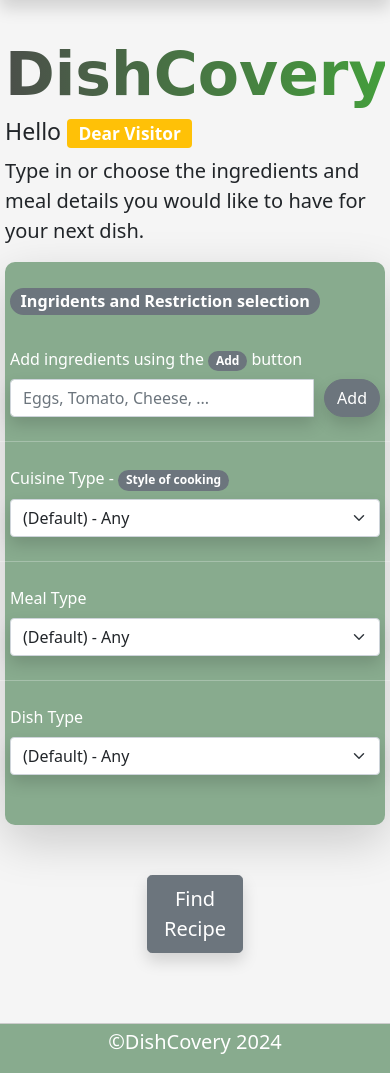
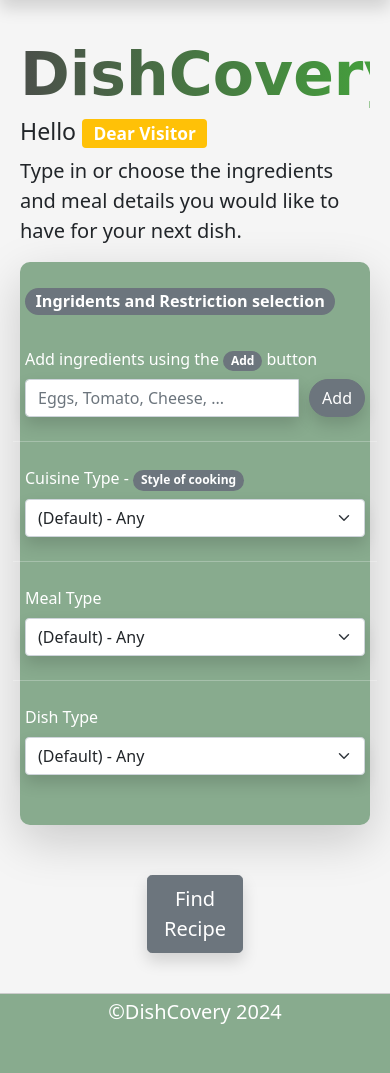
Before and after one commit to NebiyouBelaineh/Dishcovery, a Flask app: page /recipe_finder in a window 390 px wide; the page is wider, and only the part inside the window is pictured. Shown: the part 82-1155 px from the top of that part. After the commit the page ends 1106 px from the top of that part, so only its background shows below. Run offline with Flask 3, Linux system fonts and the light colour scheme; some libraries are stand-ins or nearby versions.

Commit message:
Improve responsiveness of Recipe finder page

```diff
--- a/dishcovery/static/styles/recipe_finder.css
+++ b/dishcovery/static/styles/recipe_finder.css
@@ -6,8 +6,8 @@ div main.recipe_finder {
 }
 .recipe_finder_container {
   margin-top: 70px;
-  margin-bottom: 70px;
-  padding: 50px 50px 0px 0px;
+  margin-bottom: 40px;
+  padding: 50px 15px 0px 15px ;
 }
 
 .par_container {
@@ -59,7 +59,7 @@ p.ingredientText {
 
 @media (max-width: 768px) {
   .recipe_finder_container {
-    padding: 50px 0px 0px 0px;
+    /* padding: 50px 50px 0px 0px; */
   }
   main.recipe_finder {
     padding: 0 5px 0 5px;
--- a/dishcovery/templates/recipe_finder.html
+++ b/dishcovery/templates/recipe_finder.html
@@ -1,15 +1,15 @@
 {% extends 'base_2.html' %} {% block script %}
 
-<script src="../static/scripts/addIngridents.js"></script>
-<script src="../static/scripts/makeSuggestion.js"></script>
-<script src="../static/scripts/collectRecipeDetails.js"></script>
+<script src="../static/scripts/addIngridents.js" defer></script>
+<script src="../static/scripts/makeSuggestion.js" defer></script>
+<script src="../static/scripts/collectRecipeDetails.js" defer></script>
 {% endblock %} {% block title %} Recipe Finder {% endblock %} {% block styles%}
-<link rel="stylesheet" href="../static/styles/bootstrap.min.css" />
+<!-- <link rel="stylesheet" href="../static/styles/bootstrap.min.css" /> -->
 <link rel="stylesheet" href="../static/styles/recipe_finder.css" />
 
 {% endblock%} {% block main %}
 
-<div class="container-sm recipe_finder_container">
+<div class="container-fluid recipe_finder_container">
   <main class="recipe_finder">
     <div class="main-logo">
       <h1>DishCovery</h1>
```
